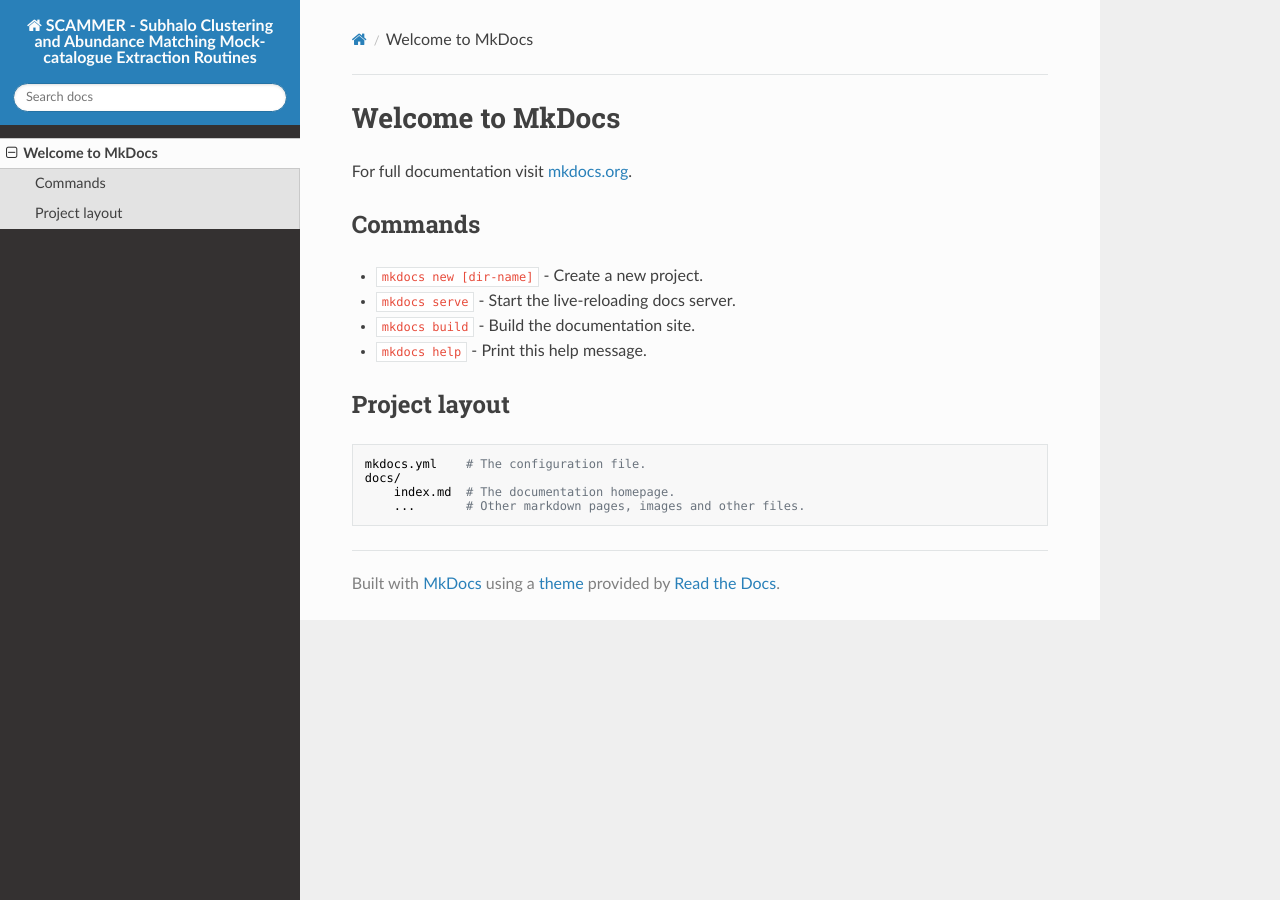
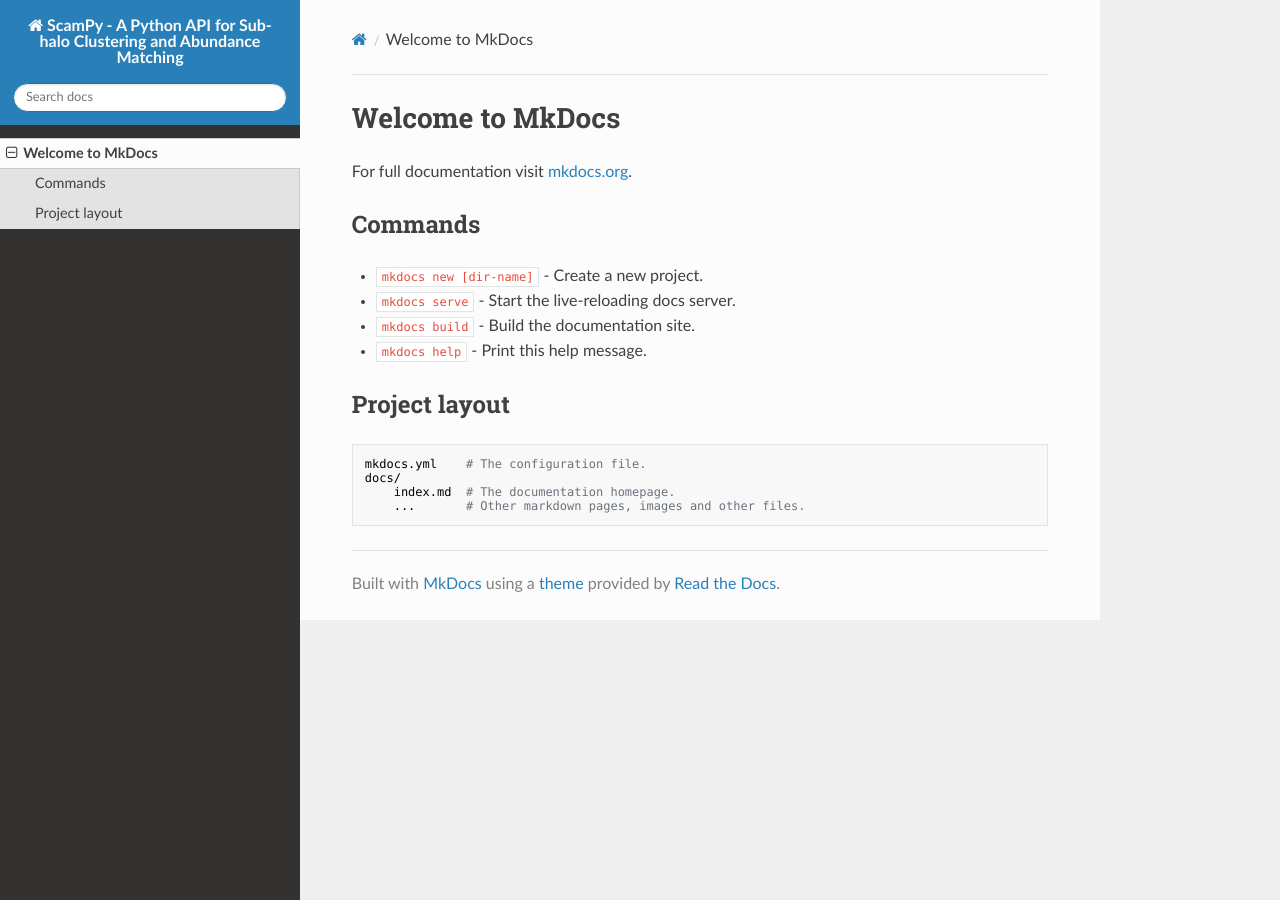
Before and after one commit to TommasoRonconi/scampy, an MkDocs documentation site: the page built from docs/index.md, in a window 1280 px wide. Built offline with MkDocs 1.6.1, drawn with Linux system fonts in a browser that asks for light colours; nearby versions of some CDN libraries.

Commit message:
changed name of library in website yml

```diff
--- a/mkdocs.yml
+++ b/mkdocs.yml
@@ -1,3 +1,3 @@
-site_name: SCAMMER - Subhalo Clustering and Abundance Matching Mock-catalogue Extraction Routines
+site_name: ScamPy - A Python API for Sub-halo Clustering and Abundance Matching
 
 theme: readthedocs
```
